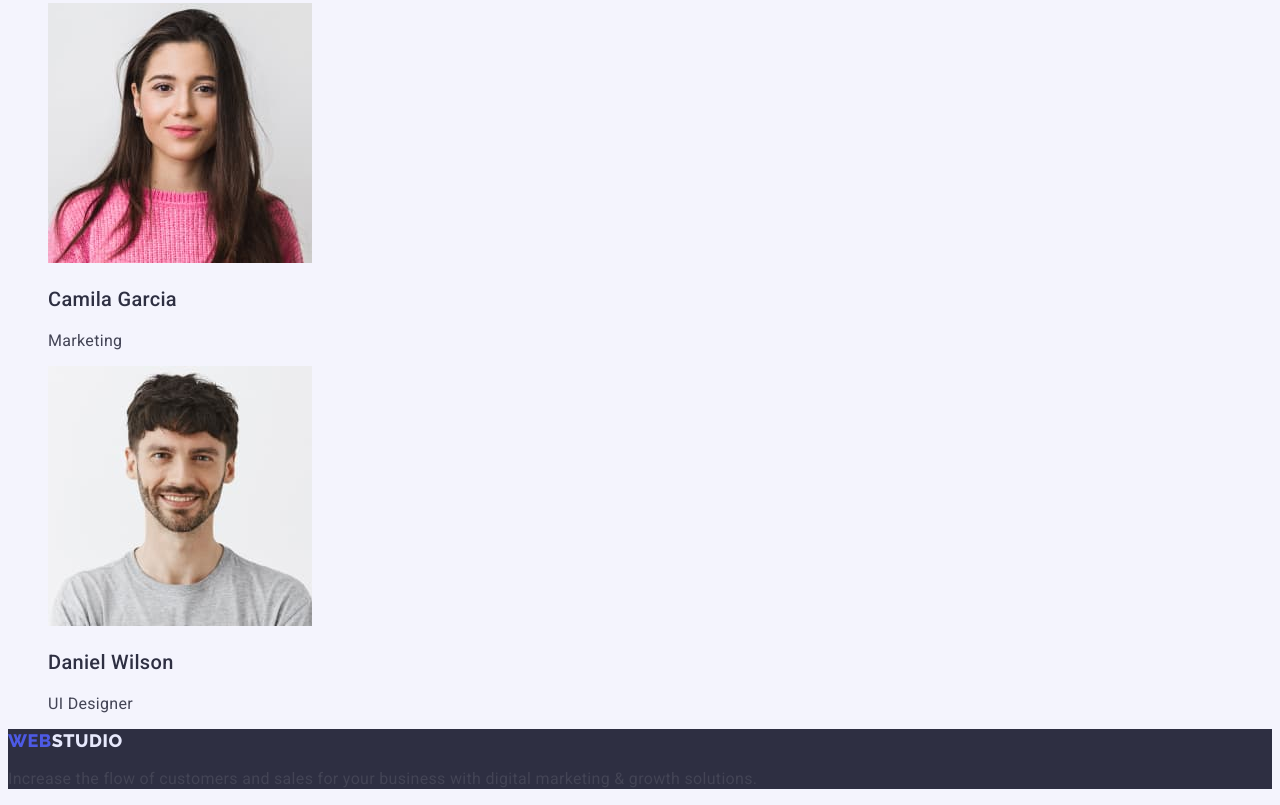
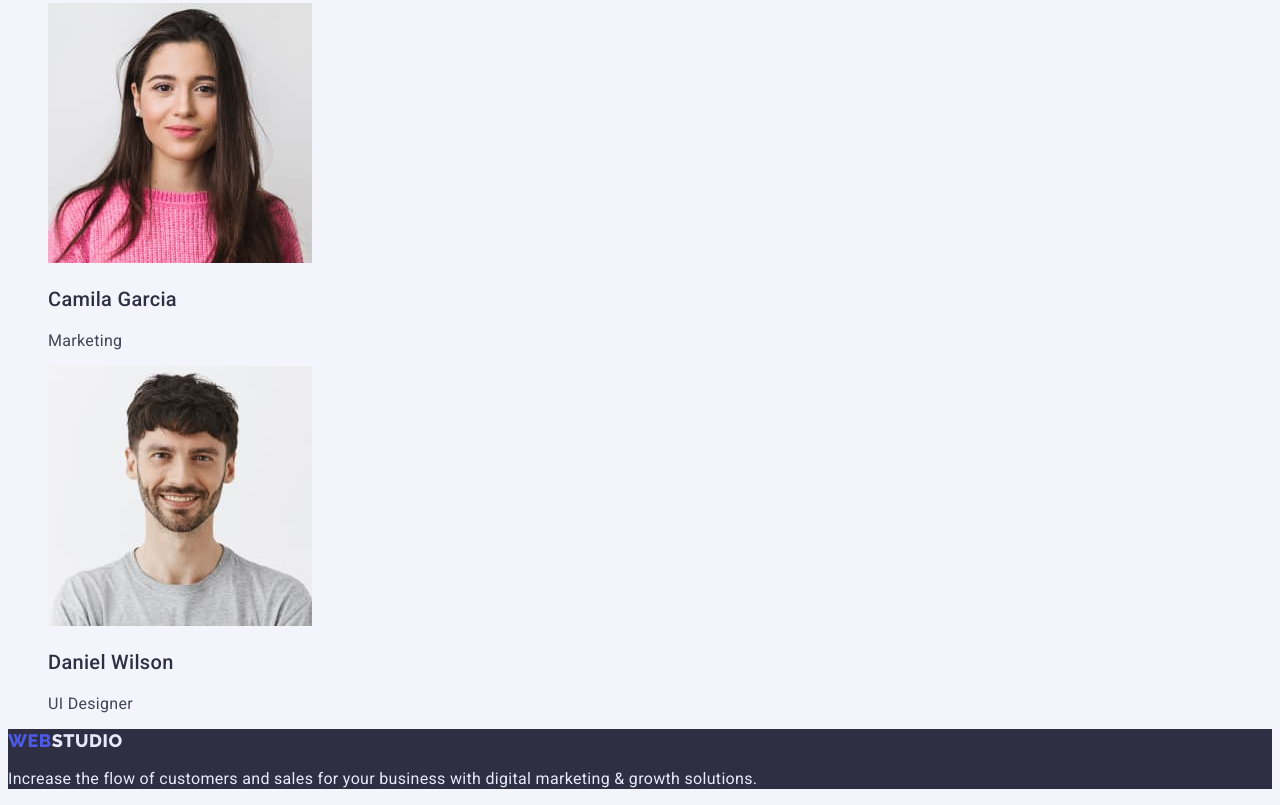
Before and after one commit to KseniyaPin/goit-markup-hw-02, a plain HTML site: page index.html in a window 1280 px wide. Shown: the part 2611-3416 px from the top of the page. Drawn offline with Linux system fonts and the light colour scheme.

Commit message:
color footer text

```diff
--- a/css/styles.css
+++ b/css/styles.css
@@ -170,7 +170,8 @@ body {
     color: var(--secondary-color);
 }
 
-.footer-page .link {
+.footer-page .link,
+.footer-page .title-text {
     color: var(--secondary-color);
 }
 
```
